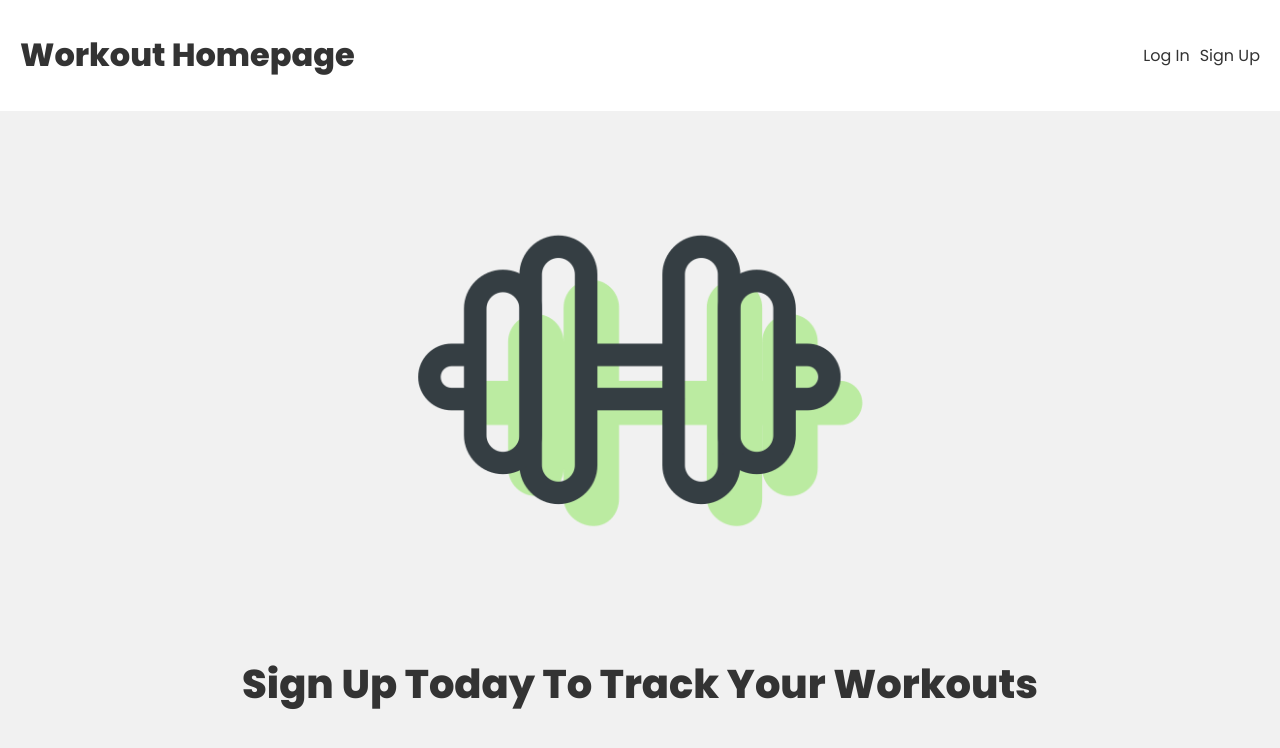
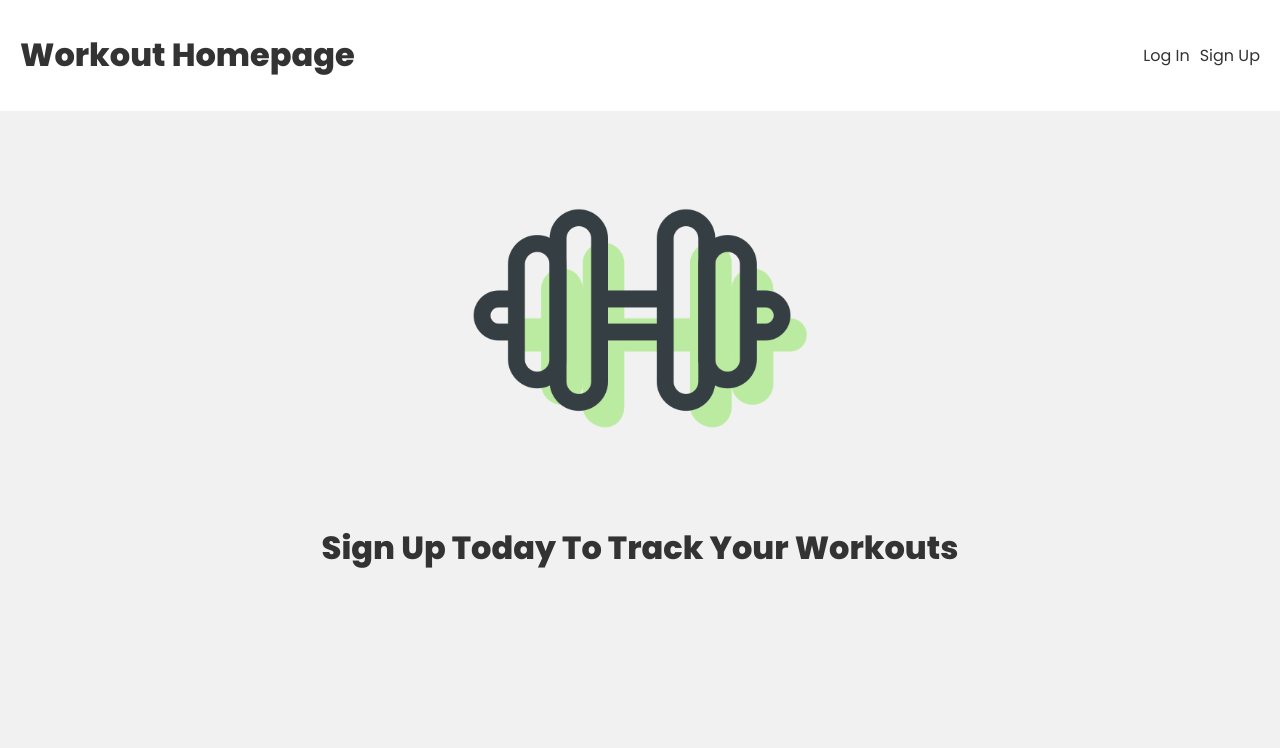
Before and after one commit to huangtom337/MERNWorkouts, a React (Create React App) app in the folder frontend/workout-app/: page / in a window 1280 px wide. Shown: the top 748 px of the page. Built offline with nearby package versions, Linux system fonts and the light colour scheme.

Commit message:
hopefully fixed scrollbar

```diff
--- a/frontend/workout-app/public/index.html
+++ b/frontend/workout-app/public/index.html
@@ -2,19 +2,17 @@
 <html lang="en">
   <head>
     <meta charset="utf-8" />
-    <link rel="icon" href="%PUBLIC_URL%/favicon.ico" />
     <meta name="viewport" content="width=device-width, initial-scale=1" />
     <meta name="theme-color" content="#000000" />
     <meta
       name="description"
-      content="Web site created using create-react-app"
+      content="Workout Tracker Website"
     />
-    <link rel="apple-touch-icon" href="%PUBLIC_URL%/logo192.png" />
+
     <!--
       manifest.json provides metadata used when your web app is installed on a
       user's mobile device or desktop. See https://developers.google.com/web/fundamentals/web-app-manifest/
     -->
-    <link rel="manifest" href="%PUBLIC_URL%/manifest.json" />
     <!--
       Notice the use of %PUBLIC_URL% in the tags above.
       It will be replaced with the URL of the `public` folder during the build.
@@ -25,7 +23,7 @@
       Learn how to configure a non-root public URL by running `npm run build`.
     -->
     <link rel="stylesheet" href="https://fonts.googleapis.com/css2?family=Material+Symbols+Outlined:opsz,wght,FILL,GRAD@20..48,100..700,0..1,-50..200" />
-    <title>React App</title>
+    <title>Workout Tracker</title>
   </head>
   <body>
     <noscript>You need to enable JavaScript to run this app.</noscript>
--- a/frontend/workout-app/src/index.css
+++ b/frontend/workout-app/src/index.css
@@ -9,6 +9,7 @@ body {
   background: #f1f1f1;
   margin: 0;
   font-family: "Poppins";
+  overflow: hidden;
 }
 
 header {
@@ -135,13 +136,13 @@ form.signup, form.login {
   display: block;
   margin-left: auto;
   margin-right: auto;
-  width: 40%;
+  width: 30%;
 }
 
 .home .description h1{
   text-align: center;
   font-family: "Poppins";
-  font-size: 2.5em;
+  font-size: 2em;
   color: #333;
   text-decoration: none;
 }
```
Also changed, not shown: frontend/workout-app/public/manifest.json (deleted), 1 other file (tests, documents, lock files or other folders).
